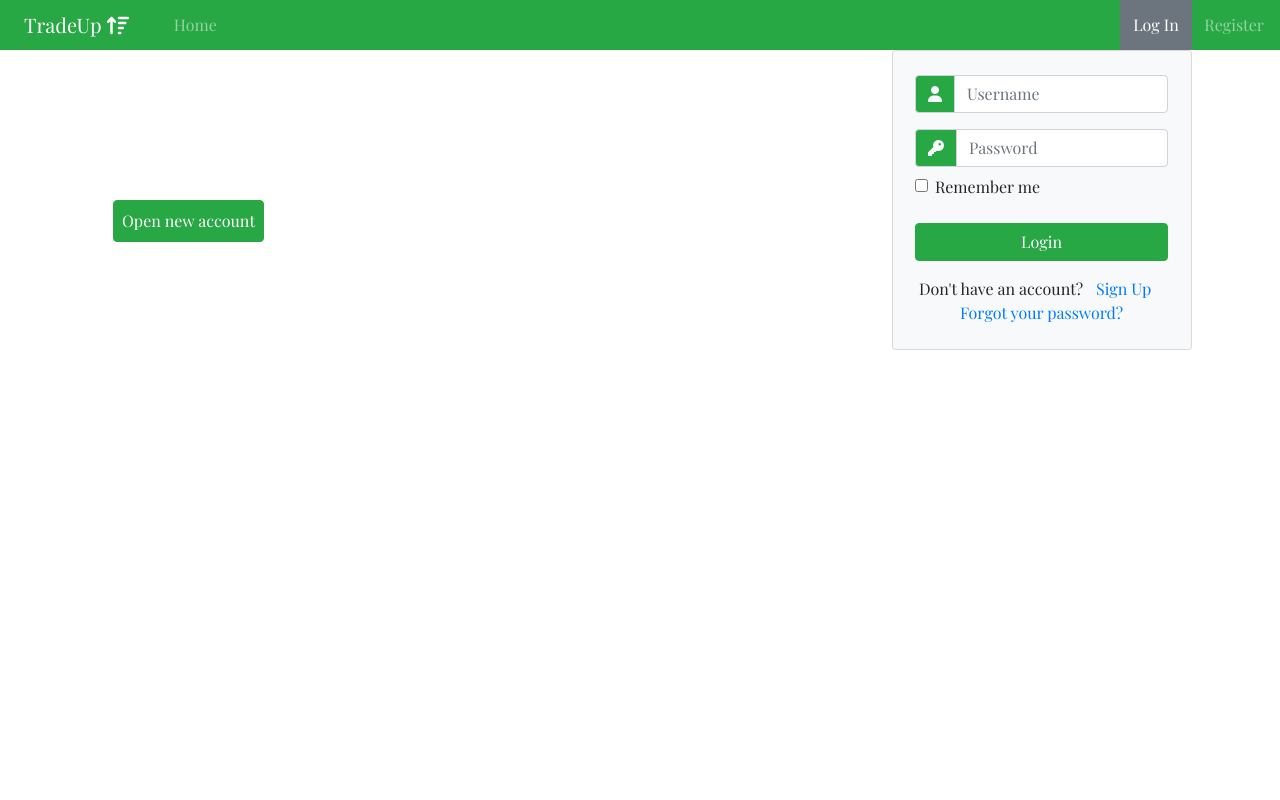
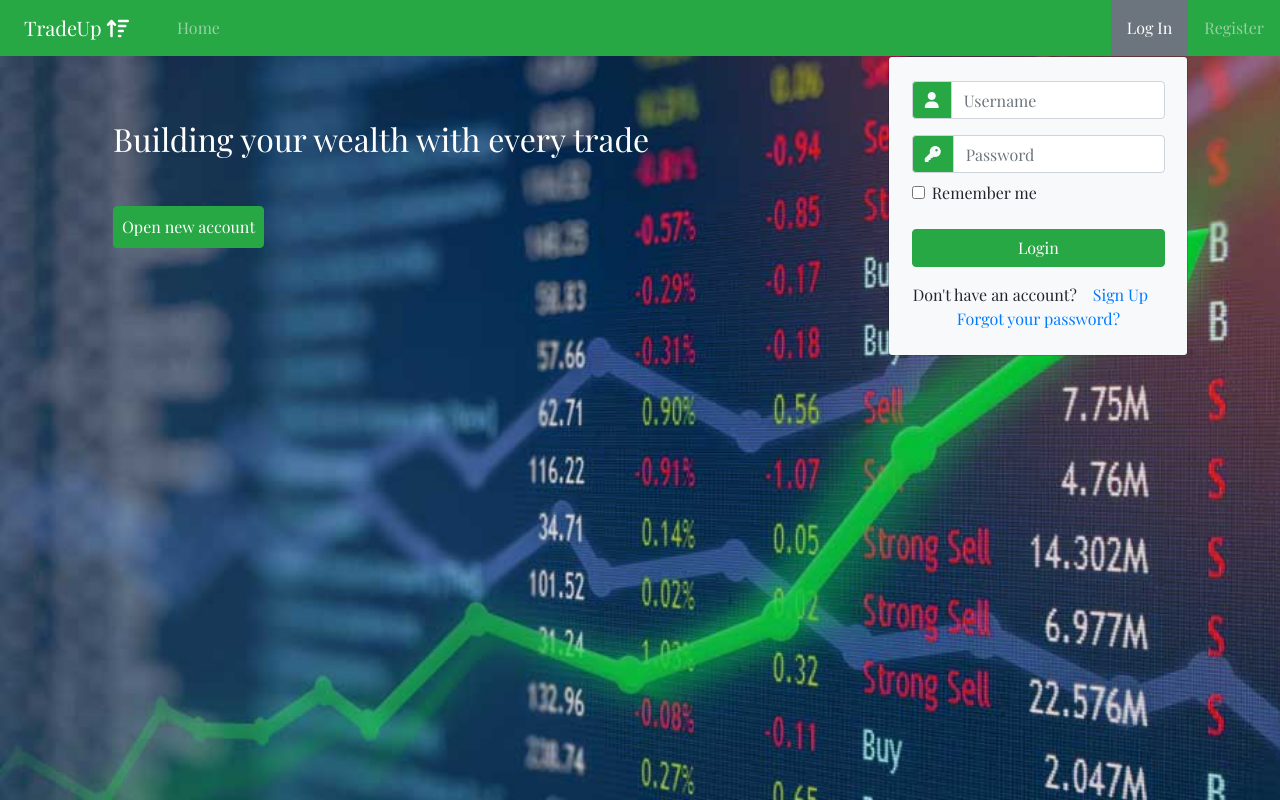
Before and after one commit to newCodeWriter/project_04, a Django app: page /login/ in a window 1280 px wide. Run offline with Django 3.2, Linux system fonts and the light colour scheme; some libraries are stand-ins or nearby versions.

Commit message:
add background img for login page;

```diff
--- a/trade_app/static/trade_app/styles.css
+++ b/trade_app/static/trade_app/styles.css
@@ -44,10 +44,10 @@
 }
 .scroll-trade{
     overflow-y: scroll !important;
-    height: 200px;
+    height: 300px;
 }
 nav ul a{
-    padding: .8rem!important;
+    padding: 1rem!important;
 }
 .dropdown-item{
     padding: 6px !important;
@@ -57,7 +57,11 @@
     background-size: cover;
     min-height: 100vh;
 }
-
+.login-img-container{
+    background: white url("images/home.jpg") no-repeat;
+    background-size: cover;
+    min-height: 100vh;
+}
 .register-container{
     background-color: rgba(0,0,0,0.8) !important;
     width: 35%;
```
